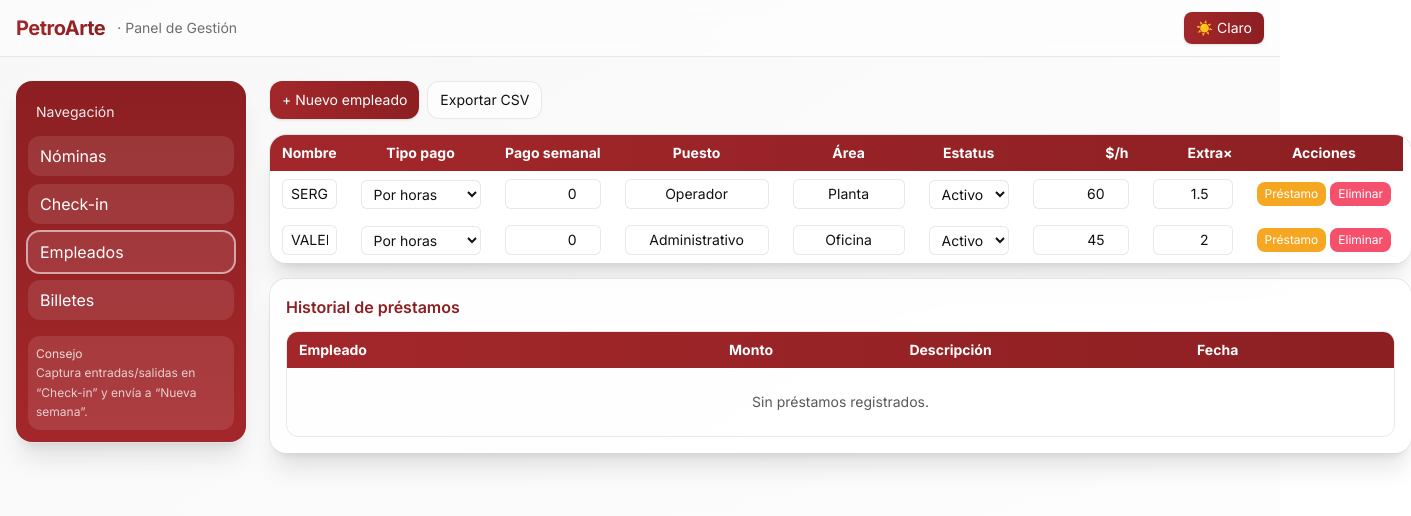
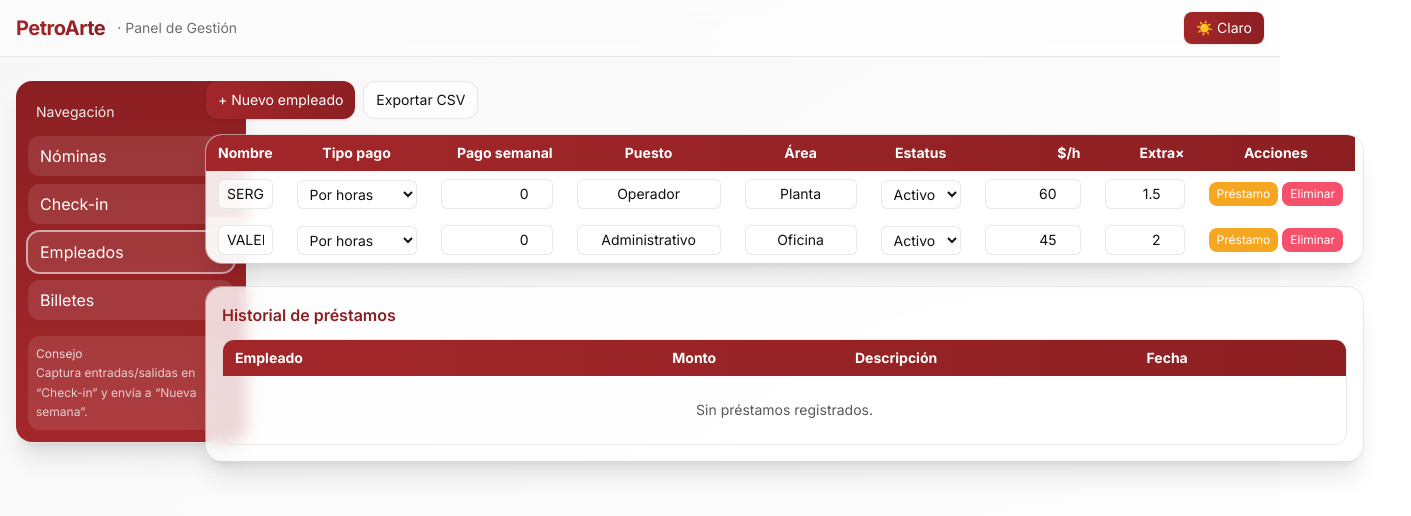
Before and after one commit to Rappu10/nominas-petroarte, a React (Vite) app: page / in a window 1280 px wide. Both pictures are taken after a click on the button "Empleados". Shown: the top 516 px of the page, 1411 px wide, since content can reach past the window. Built offline with nearby package versions, Linux system fonts and the light colour scheme.

Commit message:
Add employee payment type and weekly payment fields with default values

```diff
--- a/src/App.tsx
+++ b/src/App.tsx
@@ -78,6 +78,8 @@ function useTheme() {
 
 /* ───── Tipos Empleados ───────────────────────────────────────── */
 type Estatus = "Activo" | "Baja";
+type TipoPago = "Por horas" | "Semanal fijo";
+
 type Employee = {
   id: string;
   nombre: string;
@@ -86,6 +88,8 @@ type Employee = {
   estatus: Estatus;
   tarifa: number;   // $/h primaria
   extraX: number;   // multiplicador hora extra (ej. 1.5)
+  tipoPago: TipoPago;
+  pagoSemanal: number;
 };
 
 /* ───── App ────────────────────────────────────────────────────── */
@@ -408,15 +412,51 @@ export default function App() {
 
   /* ───── Empleados (estado + persistencia) ────────────────────── */
   const [empleados, setEmpleados] = useState<Employee[]>(() => {
+    const withDefaults = (list: any[]): Employee[] =>
+      list.map((emp) => ({
+        id: crypto.randomUUID(),
+        nombre: "",
+        puesto: "",
+        area: "",
+        estatus: "Activo" as Estatus,
+        tarifa: 0,
+        extraX: 1.5,
+        tipoPago: "Por horas" as TipoPago,
+        pagoSemanal: 0,
+        ...emp,
+        tipoPago: (emp?.tipoPago ?? "Por horas") as TipoPago,
+        pagoSemanal: Number(emp?.pagoSemanal ?? 0),
+      }));
+
     try {
       const saved = localStorage.getItem("empleados_v1");
-      if (saved) return JSON.parse(saved);
+      if (saved) return withDefaults(JSON.parse(saved));
     } catch {}
     // Seed mínimo
-    return [
-      { id: crypto.randomUUID(), nombre: "SERGIO",  puesto: "Operador",       area: "Planta",  estatus: "Activo", tarifa: 60, extraX: 1.5 },
-      { id: crypto.randomUUID(), nombre: "VALERIA", puesto: "Administrativo", area: "Oficina", estatus: "Activo", tarifa: 45, extraX: 2   },
-    ];
+    return withDefaults([
+      {
+        id: crypto.randomUUID(),
+        nombre: "SERGIO",
+        puesto: "Operador",
+        area: "Planta",
+        estatus: "Activo",
+        tarifa: 60,
+        extraX: 1.5,
+        tipoPago: "Por horas",
+        pagoSemanal: 0,
+      },
+      {
+        id: crypto.randomUUID(),
+        nombre: "VALERIA",
+        puesto: "Administrativo",
+        area: "Oficina",
+        estatus: "Activo",
+        tarifa: 45,
+        extraX: 2,
+        tipoPago: "Por horas",
+        pagoSemanal: 0,
+      },
+    ]);
   });
   /* ───── Préstamos ─────────────────────────────────────────────── */
   type Prestamo = {
@@ -541,7 +581,10 @@ export default function App() {
 
         // Busca empleado para tarifas; si no, deja en 0
         const emp = byNombre.get(r.nombre.trim().toUpperCase());
-        const base = emp?.tarifa ?? 0;
+        const base =
+          emp?.tipoPago === "Semanal fijo"
+            ? (emp?.pagoSemanal ?? 0) / 48
+            : emp?.tarifa ?? 0;
         const mult = emp?.extraX ?? extraMultiplier;
         const costoExtra = autoExtra ? Math.round(base * mult * 100) / 100 : 0;
 
@@ -1329,7 +1372,7 @@ export default function App() {
 
           {/* ─────────────── EMPLEADOS ─────────────── */}
           {section === "empleados" && (
-            <div className="space-y-4">
+            <div className="space-y-4 -ml-6 md:-ml-16">
               {/* Barra de acciones */}
               <div className="flex flex-wrap gap-2">
                 <button
@@ -1345,6 +1388,8 @@ export default function App() {
                         estatus: "Activo",
                         tarifa: 0,
                         extraX: 1.5,
+                        tipoPago: "Por horas",
+                        pagoSemanal: 0,
                       },
                     ])
                   }
@@ -1363,6 +1408,8 @@ export default function App() {
                         estatus: e.estatus,
                         tarifa: e.tarifa,
                         extraX: e.extraX,
+                        tipoPago: e.tipoPago,
+                        pagoSemanal: e.pagoSemanal,
                       }))
                     );
                     const blob = new Blob([csv], { type: "text/csv" });
@@ -1378,8 +1425,9 @@ export default function App() {
                 </button>
               </div>
 
+              <div className="space-y-6">
                 {/* Tabla empleados con scroll horizontal y clipping correcto */}
-              <div className="rounded-2xl shadow-xl ring-1 ring-petro-line/60 dark:ring-white/10 bg-white/80 dark:bg-white/5 backdrop-blur">
+                <div className="overflow-auto rounded-2xl shadow-xl ring-1 ring-petro-line/60 dark:ring-white/10 bg-white/80 dark:bg-white/5 backdrop-blur">
                   {/* capa scroller: hace el scroll y respeta el borde redondeado del padre */}
                   <div className="overflow-x-auto overflow-y-hidden rounded-2xl scrollbar-thin scrollbar-thumb-petro-red/50 scrollbar-track-transparent hover:scrollbar-thumb-petro-red/80 overscroll-x-contain">
                     {/* min width para evitar que salte el layout; padding derecha para que no muerda el borde */}
@@ -1417,28 +1465,30 @@ export default function App() {
                                   placeholder="Nombre"
                                 />
                               </td>
+                              {/* Tipo de pago */}
                               <td className="px-3 py-2 text-center">
                                 <select
                                   className="px-2 py-1 rounded-md bg-white/70 dark:bg-white/10 border border-petro-line/60 dark:border-white/10"
-                                value={emp.tipoPago ?? "horas"}
+                                  value={emp.tipoPago}
                                   onChange={(e) =>
                                     setEmpleados((prev) =>
                                       prev.map((x) =>
-                                      x.id === emp.id ? { ...x, tipoPago: e.target.value } : x
+                                        x.id === emp.id ? { ...x, tipoPago: e.target.value as TipoPago } : x
                                       )
                                     )
                                   }
                                 >
-                                <option value="horas">Por horas</option>
-                                <option value="semanal">Semanal fijo</option>
+                                  <option value="Por horas">Por horas</option>
+                                  <option value="Semanal fijo">Semanal fijo</option>
                                 </select>
                               </td>
 
+                              {/* Pago semanal */}
                               <td className="px-3 py-2 text-right">
                                 <input
                                   type="number"
-                                className="w-24 text-right px-2 py-1 rounded-md bg-white/70 dark:bg-white/10 border border-petro-line/60 dark:border-white/10"
-                                value={emp.pagoSemanal ?? 0}
+                                  className="w-28 text-right px-2 py-1 rounded-md bg-white/70 dark:bg-white/10 border border-petro-line/60 dark:border-white/10"
+                                  value={emp.pagoSemanal}
                                   onChange={(e) =>
                                     setEmpleados((prev) =>
                                       prev.map((x) =>
@@ -1548,7 +1598,7 @@ export default function App() {
                 </div>
 
                 {/* HISTORIAL DE PRÉSTAMOS */}
-              <div className="mt-6 rounded-2xl p-4 shadow-xl ring-1 ring-petro-line/60 dark:ring-white/10 bg-white/80 dark:bg-white/5 backdrop-blur">
+                <div className="rounded-2xl p-4 shadow-xl ring-1 ring-petro-line/60 dark:ring-white/10 bg-white/80 dark:bg-white/5 backdrop-blur">
                   <h3 className="font-semibold mb-3 text-petro-redDark">Historial de préstamos</h3>
                   <div className="overflow-auto rounded-xl border border-petro-line/60 dark:border-white/10">
                     <table className="w-full text-sm">
@@ -1593,6 +1643,7 @@ export default function App() {
                         )}
                       </tbody>
                     </table>
+                  </div>
                 </div>
               </div>
             </div>
```
Lines whose indentation alone changed are shown as unchanged.
